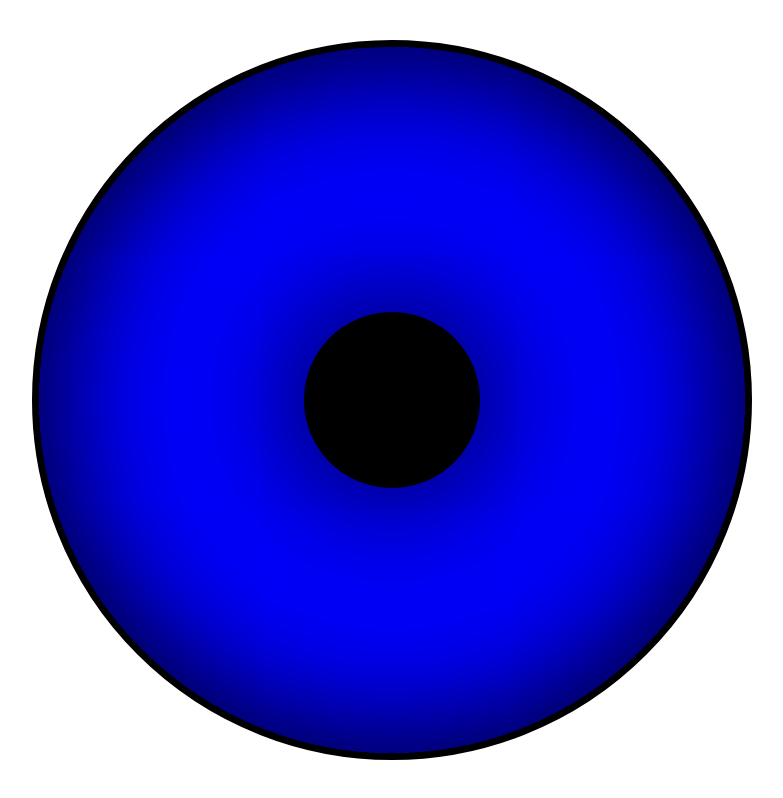
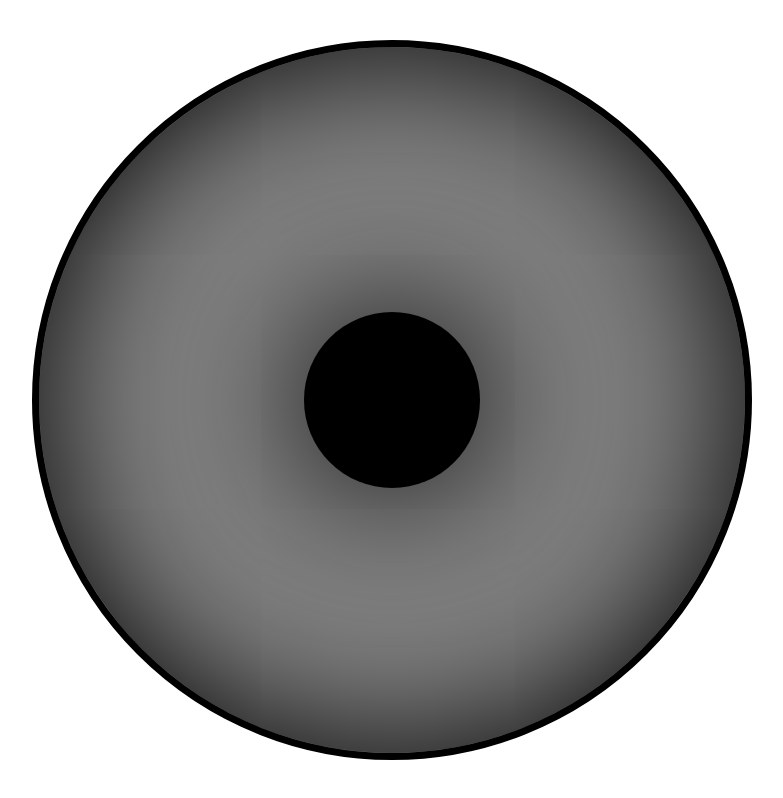
Before and after one commit to shanemcdo/sharingan, a plain HTML site: page index.html in a window 1280 px wide. Shown: the whole page, without its empty margins (248-1031 px from the left). Drawn offline with Linux system fonts and the light colour scheme.

Commit message:
Change eye color

```diff
--- a/index.css
+++ b/index.css
@@ -35,7 +35,7 @@ html{
     width: 100%;
     height: 100%;
     border: calc(var(--size) / 100) solid black;
-    background: blue;
+    background: gray;
     box-sizing: border-box; /* Keep eye inside wrapper */
     -moz-box-sizing: border-box;
     -webkit-box-sizing: border-box;
```
